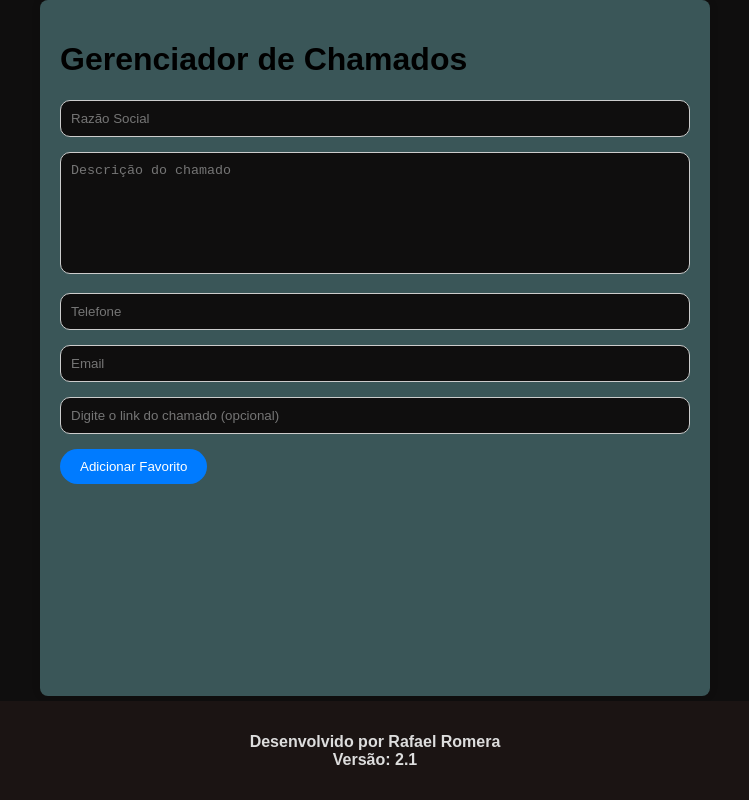
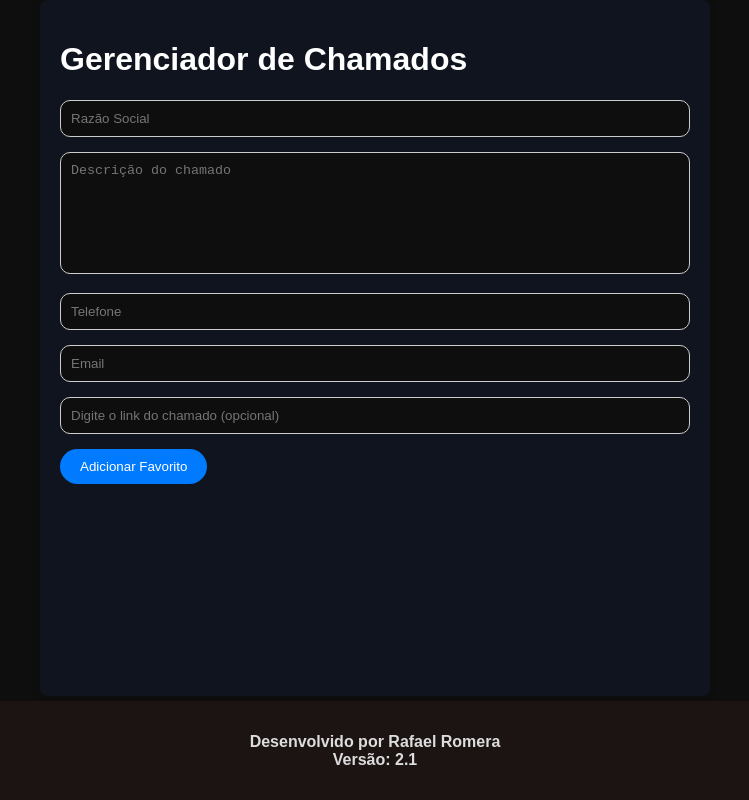
Before and after one commit to AetherIV/Gerenciador-de-Chamados, a plain HTML site: page index.html in a window 1280 px wide. Shown: the whole page, without its empty margins (265-1014 px from the left). Drawn offline with Linux system fonts and the light colour scheme.

Commit message:
Update styles.css

```diff
--- a/styles.css
+++ b/styles.css
@@ -10,11 +10,15 @@ body {
     background-color: #0f0e0e;
 }
 
+h1{
+    color: white;
+}
+
 .container {
     flex: 1;
     width: calc(50% - 10px);
     margin: auto;
-    background: rgb(58, 86, 88);
+    background: rgb(15, 20, 31);
     padding: 20px;
     border-radius: 8px;
     box-shadow: 0 0 10px rgba(0, 0, 0, 0.1);
@@ -115,6 +119,10 @@ ul li .actions .rating-container select {
     border: 1px solid #ccc;
 }
 
+#error-message{
+    color: rgb(202, 21, 21);
+}
+
 ul li button {
     background-color: #dc3545;
     color: white;
```
